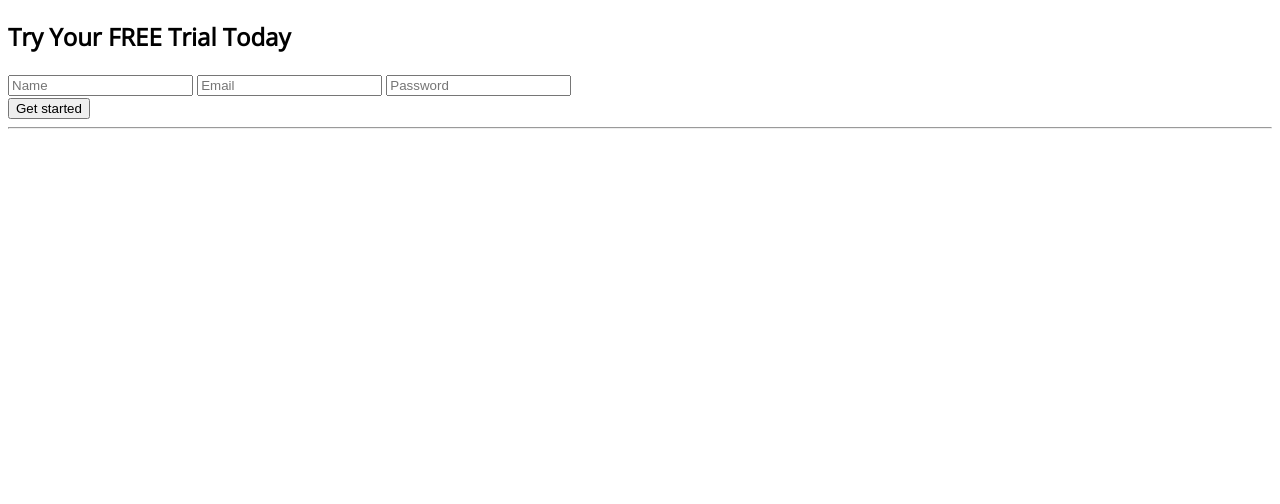
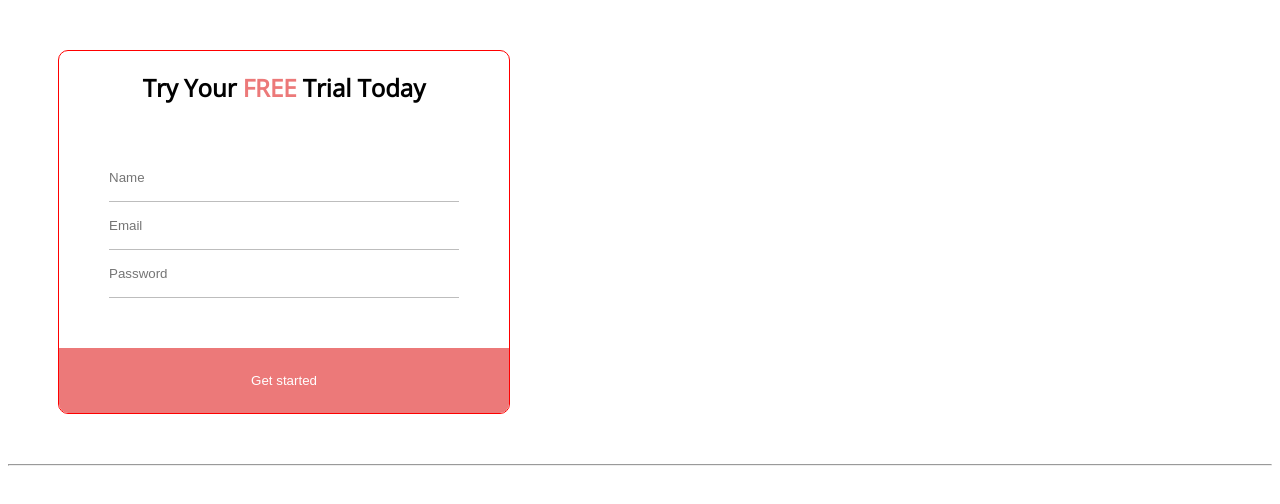
Before and after one commit to balitski-a/homework, a plain HTML site: page index.html in a window 1280 px wide. Drawn offline with nearby package versions, Linux system fonts and the light colour scheme.

Commit message:
first form - done

```diff
--- a/styles.css
+++ b/styles.css
@@ -2,71 +2,41 @@ body {
     font-family: 'Open Sans', sans-serif;
 }
 
-.block {
-    border: 1px solid red;
-    width: 470px;
-    height: 450px;
-    border-radius: 10px;
+h2 {
+    margin 0 0 45px 0;
+    text-align: center;
 }
 
-.h4 {
-    font-family: Open Sans;
-    font-weight: bold;
-    font-size: 24px;
-    line-height: 33px;
-    margin-left: 53px;
+h2 span {
+    color: #EC7979;
 }
 
-.block1 > .child-block1 {
-        margin: 33px;
-        height: 38px;
-        width: 370px;
-        left: 50px;
-        top: 135px;
-        border-radius: 0px;
-        border-bottom: 1px solid #BDBDBD
+.form-wrap {
+    padding: 30px 50px 50px;
 }
 
-.block2 > .child-block2 {
-        margin: 33px;
-        height: 38px;
-        width: 370px;
-        left: 50px;
-        top: 206px;
-        border-radius: 0px;
-        border-bottom: 1px solid #BDBDBD
+form {
+    width: 100%;
+    max-width: 450px;
+    margin: 50px;
+    border: 1px solid red;
+    border-radius: 10px;
+    overflow: hidden;
 }
 
-.block3 > .child-block3 {
-        margin: 33px;
-        height: 38px;
-        width: 370px;
-        left: 50px;
-        top: 277px;
-        border-radius: 0px;
-        border-bottom: 1px solid #BDBDBD
+input {
+    display: block;
+    width: 100%;
+    border: 0;
+    border-bottom: 1px solid #BDBDBD;
+    padding: 16px 0;
 }
 
-.block4 > .child-block4 {
-        margin-top: 110px;
-        margin-left: 0px;
-        width: 470px;
-        height: 60px;
-        left: 100px;
-        top: 500px;
-        background-color: #EC7979;
-        border-radius: 10px;
+button {
+    cursor: pointer;
+    color: #fff;
+    background-color: #EC7979;
+    width: 100%;
+    padding: 25px;
+    border: 0;
 }
-
-.block4 > .btn {
-        font-family: Open Sans;
-        font-size: 15px;
-        font-weight: 600;
-        line-height: 20px;
-        letter-spacing: 0em;
-        text-align: center;
-}
-
-    outline: none;
-    border: 1px solid white;
-}
```
